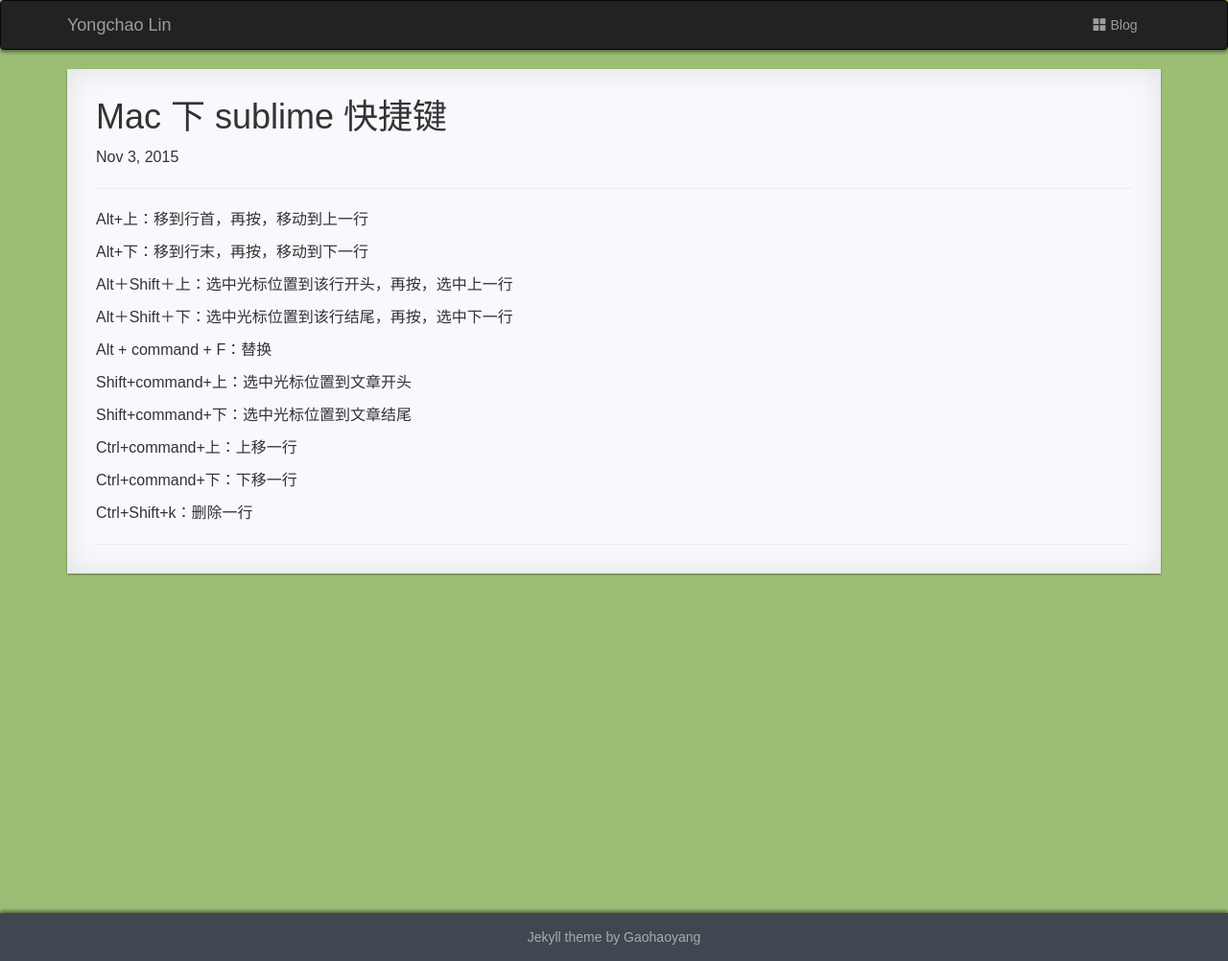
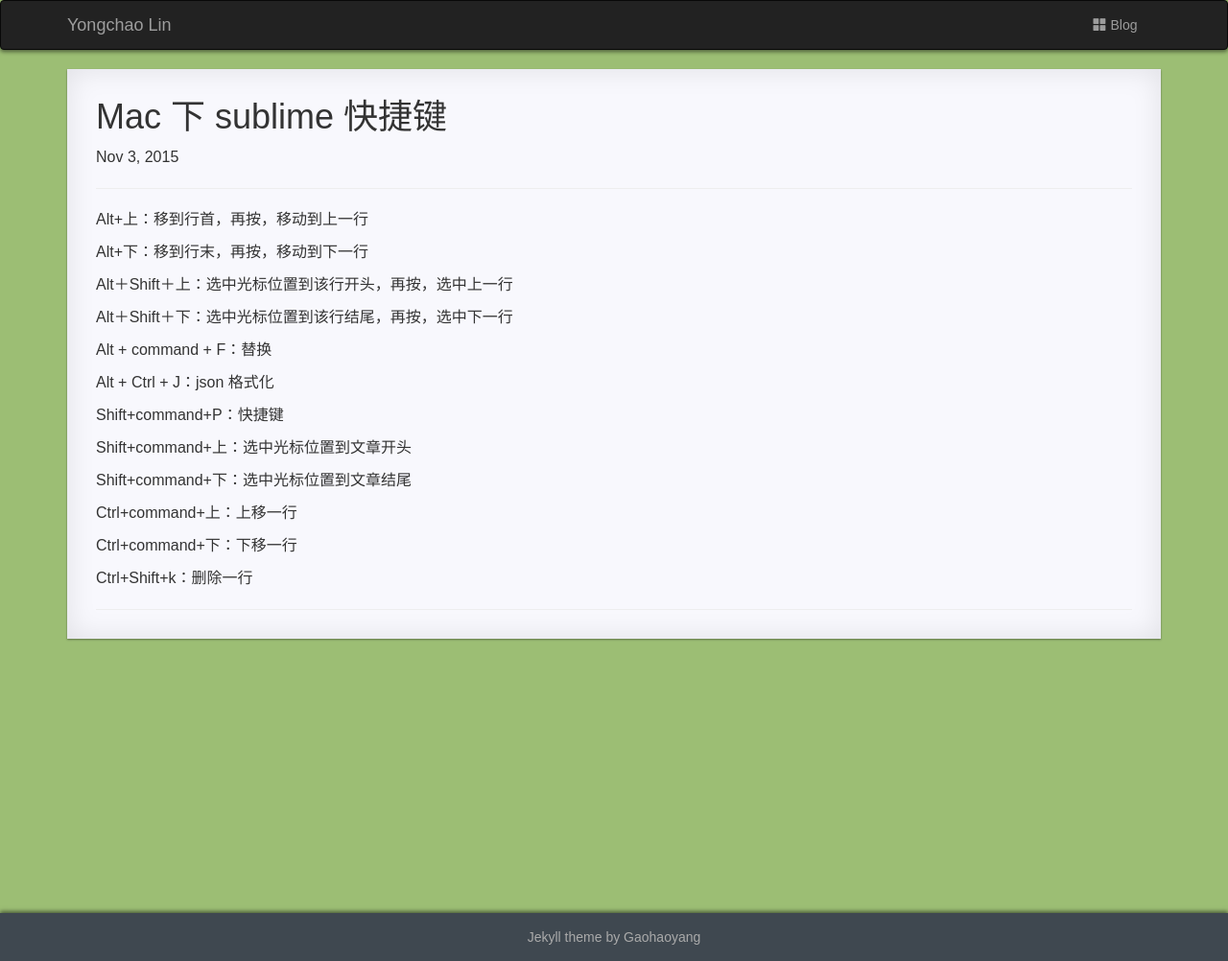
Before and after one commit to linyongchao/linyongchao.github.io, a Jekyll site: the page built from _posts/2015/2015-11-3-mac_sublime_key.md, in a window 1280 px wide. Shown: the whole page at 96% size. Built offline with Jekyll 4.4.1, drawn with Linux system fonts in a browser that asks for light colours; comment, search, counter and statistics services are not loaded.

Commit message:
add:两个sublime快捷键

```diff
--- a/_posts/2015/2015-11-3-mac_sublime_key.md
+++ b/_posts/2015/2015-11-3-mac_sublime_key.md
@@ -18,6 +18,10 @@
 
 Alt + command + F：替换
 
+Alt + Ctrl + J：json 格式化
+
+Shift+command+P：快捷键
+
 Shift+command+上：选中光标位置到文章开头
 
 Shift+command+下：选中光标位置到文章结尾
```
